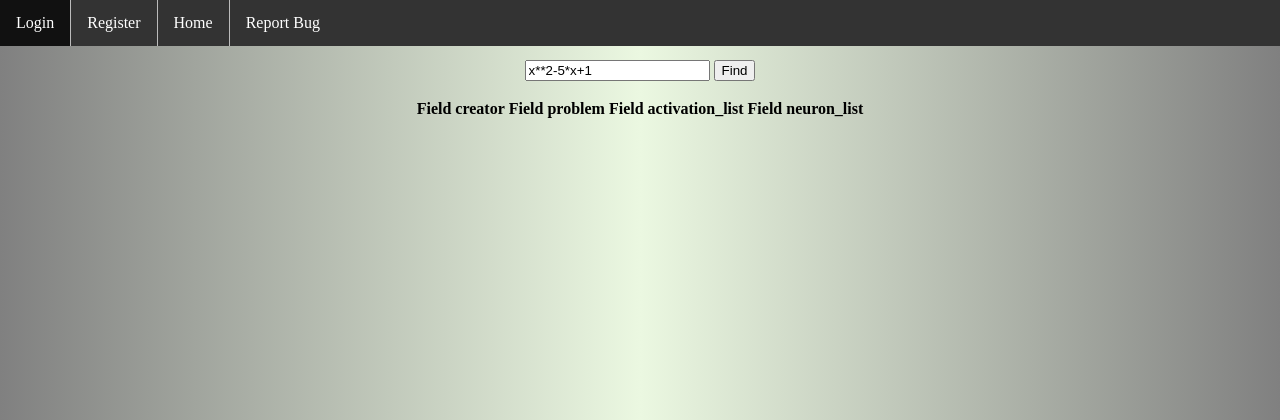
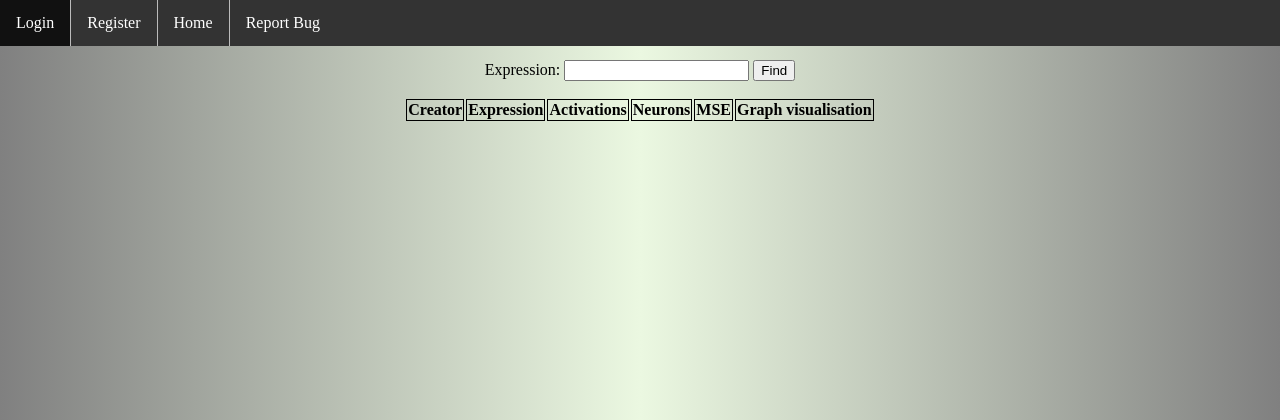
Before and after one commit to youssriaboelseod/neural-network-designer, a Django app: page /nnb/search/ in a window 1280 px wide. Shown: the top 420 px of the page. Run offline with Django 3.2, Linux system fonts and the light colour scheme; data that the repository does not hold is empty.

Commit message:
search upgrade

```diff
--- a/service/templates/result.html
+++ b/service/templates/result.html
@@ -12,7 +12,7 @@
             </td>
         </tr>
         <tr>
-            <td><b>Graph ID:</b> {{ graph_id }}</td>
+            <td><b>Graph ID:</b> <a href="{% url 'graph' graph_id %}">{{ graph_id }}</a></td>
         </tr>
         <tr>
             <td><b>Initial Temperature: </b>{{ data.initial_temperature }}</td>
--- a/service/templates/search_nnb.html
+++ b/service/templates/search_nnb.html
@@ -1,24 +1,36 @@
 {% extends 'base.html' %}
+{% load static %}
 {% block content %}
     <form method='post' action='#'>
         {% csrf_token %}
-        <input type="text" value="x**2-5*x+1" name="Func">
+        <label> Expression:
+            <input type="text" name="Func">
+        </label>
         <input type="submit" value="Find" name="Find">
     </form>
-    <table>
+    <table id="my-table">
         <tr>
-            <th>Field creator</th>
-            <th>Field problem</th>
-            <th>Field activation_list</th>
-            <th>Field neuron_list</th>
+            <th>Creator</th>
+            <th>Expression</th>
+            <th>Activations</th>
+            <th>Neurons</th>
+            <th>MSE</th>
+            <th>Graph visualisation</th>
         </tr>
         {% for item in query_results %}
             <tr>
-                <td>{{ item.creator }}</td>
-                <td>{{ item.problem }}</td>
-                <td>{{ item.activation_list }}</td>
-                <td>{{ item.neuron_list }}</td>
+                <td>{{ item.nnb_id.creator }}</td>
+                <td>{{ item.nnb_id.problem }}</td>
+                <td>{{ item.nnb_id.activation_list }}</td>
+                <td>{{ item.nnb_id.neuron_list }}</td>
+                <td>{{ item.nnb_id.mse }}</td>
+                <td>
+                    <a href="{% url 'graph' item.id %}">See graph {{ item.id }}</a>
+                </td>
             </tr>
         {% endfor %}
     </table>
+    <script>
+    </script>
+    <link rel="stylesheet" type="text/css" href="{% static 'styles/result.css' %}">
 {% endblock %}
--- a/service/views.py
+++ b/service/views.py
@@ -10,6 +10,7 @@
 from django.contrib.auth import login, logout
 from django.contrib.auth.decorators import login_required
 from django.contrib.auth.forms import UserCreationForm, AuthenticationForm
+from django.db import connection
 from django.http import HttpResponse
 from django.shortcuts import redirect, render
 from django.template import loader
@@ -82,10 +83,10 @@
 
 
 def search_nnb(request):
-    query_results = NeuralNetworks.objects.all()
+    query_results = Graphs.objects.select_related('nnb_id')
     if request.POST.get('Find'):
         print(request.POST.get('Func'))
-        query_results = NeuralNetworks.objects.filter(problem=request.POST.get('Func'))
+        query_results = Graphs.objects.select_related('nnb_id').filter(nnb_id__problem=request.POST.get('Func'))
     return render(request=request,
                   template_name="search_nnb.html",
                   context={'current_user': request.user, 'query_results': query_results})
```
Also changed, not shown: model.png (added), service/migrations/0010_auto_20201008_1737.py (added), service/migrations/0011_auto_20201008_1738.py (added), service/migrations/0012_auto_20201008_1903.py (added), static/styles/search_nnb.css (added).
